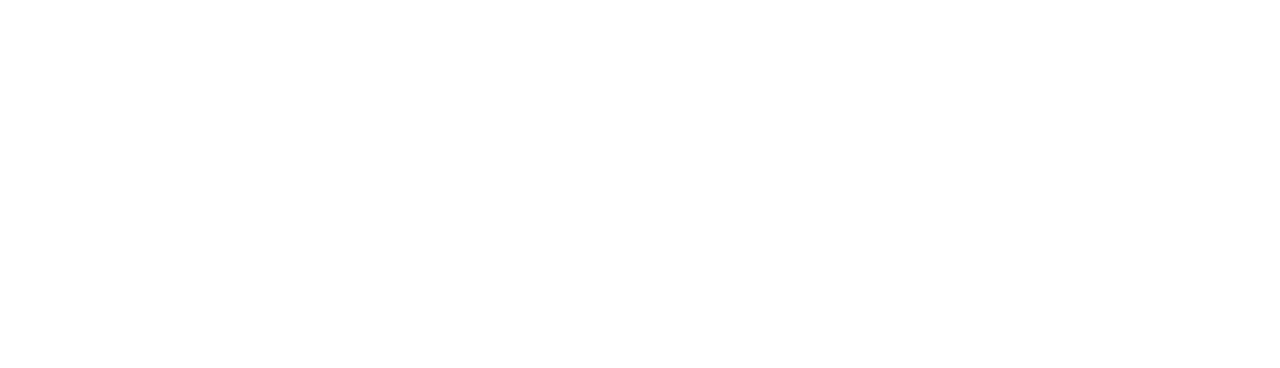
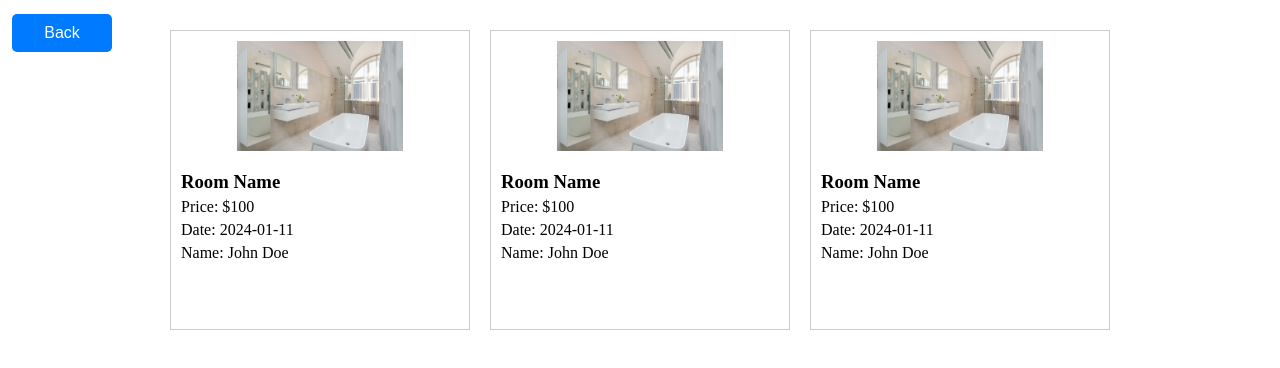
Before and after one commit to shubhamGoyal78/hotelProject, a React (Create React App) app in the folder client/: page /my-booking in a window 1280 px wide. Before the commit this address had no page. Shown: the top 368 px of the page. Built offline with nearby package versions, Linux system fonts and the light colour scheme; a web font is replaced by a local one.

Commit message:
My Booking Page Added

```diff
--- a/client/src/App.js
+++ b/client/src/App.js
@@ -11,6 +11,7 @@
 import Confirm from "./component/Confirm";
 import SuccessPage from ".//component/Confirm";
 import ErrorPage from ".//component/Confirm";
+import MyBooking from "./component/MyBooking";
 import AboutUs from './/component/AboutUs'
 import "./App.css";
 import Login from "./component/Login";
@@ -49,6 +50,8 @@
 
             <Route exact path="/successfull" element={<ErrorPage />} />
             <Route exact path="/success" element={<SuccessPage />} />
+            <Route exact path="/my-booking" element={<MyBooking />} />
+
           </Routes>
         </>
       )}
--- /dev/null
+++ b/client/src/component/MyBooking.css
@@ -0,0 +1,60 @@
+/* MyBooking.css */
+
+.MyBooking-container {
+    padding: 20px;
+    display: flex;
+    justify-content: center;
+    flex-wrap: wrap;
+    position: relative; /* Added relative positioning */
+}
+
+.MyBooking-back-button {
+    background-color: #007bff;
+    color: white;
+    border: none;
+    padding: 10px 20px;
+    text-align: center;
+    text-decoration: none;
+    display: inline-block;
+    font-size: 16px;
+    margin: 4px 2px;
+    cursor: pointer;
+    border-radius: 5px;
+    position: absolute; /* Absolute positioning */
+    top: 10px; /* Adjusted to position at top */
+    left: 10px; /* Adjusted to position at left */
+    width: 100px; /* Increased width */
+}
+
+.MyBooking-card {
+    width: 300px;
+    border: 1px solid #ccc;
+    margin: 10px;
+    height: 300px;
+    overflow: hidden;
+    display: flex;
+    flex-direction: column;
+    align-items: center;
+}
+
+.MyBooking-card-image {
+    width: auto; /* Auto width to maintain aspect ratio */
+    padding-top: 10px;
+    height: auto; /* Auto height to maintain aspect ratio */
+    object-fit: cover; /* Cover the area without stretching */
+    max-width: 80%; /* Maximum width as a percentage of the card's width */
+    max-height: 120px; /* Limit the maximum height */
+}
+
+.MyBooking-card-content {
+    padding: 10px;
+    width: 100%; /* Ensures content takes full width */
+}
+
+.MyBooking-card-content h3 {
+    margin: 10px 0 5px 0;
+}
+
+.MyBooking-card-content p {
+    margin: 5px 0;
+}
--- /dev/null
+++ b/client/src/component/MyBooking.js
@@ -0,0 +1,32 @@
+import React from 'react';
+import { useNavigate } from 'react-router-dom';
+import './MyBooking.css'; // Import the CSS file
+import ghimages from "../images/room6o.jpg";
+
+const MyBooking = () => {
+  const navigate = useNavigate();
+
+  const handleGoBack = () => {
+    navigate(-1); // Go back to the previous page
+  };
+
+  return (
+    <div className="MyBooking-container">
+      <button onClick={handleGoBack} className="MyBooking-back-button">Back</button>
+
+      {[1, 2, 3].map((card, index) => (
+        <div key={index} className="MyBooking-card">
+          <img src={ghimages} alt="Room" className="MyBooking-card-image" />
+          <div className="MyBooking-card-content">
+            <h3>Room Name</h3>
+            <p>Price: $100</p>
+            <p>Date: 2024-01-11</p>
+            <p>Name: John Doe</p>
+          </div>
+        </div>
+      ))}
+    </div>
+  );
+};
+
+export default MyBooking;
```
